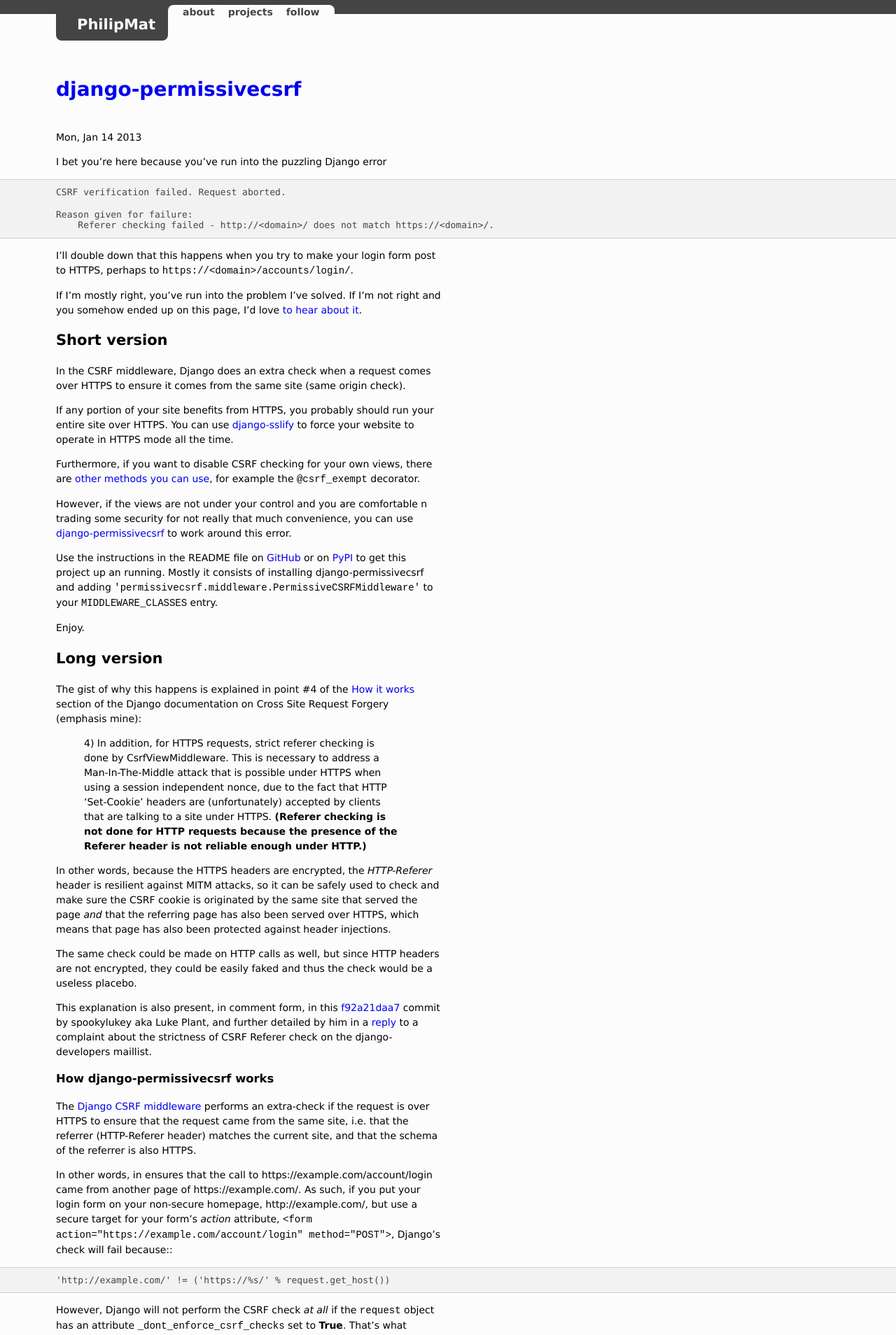
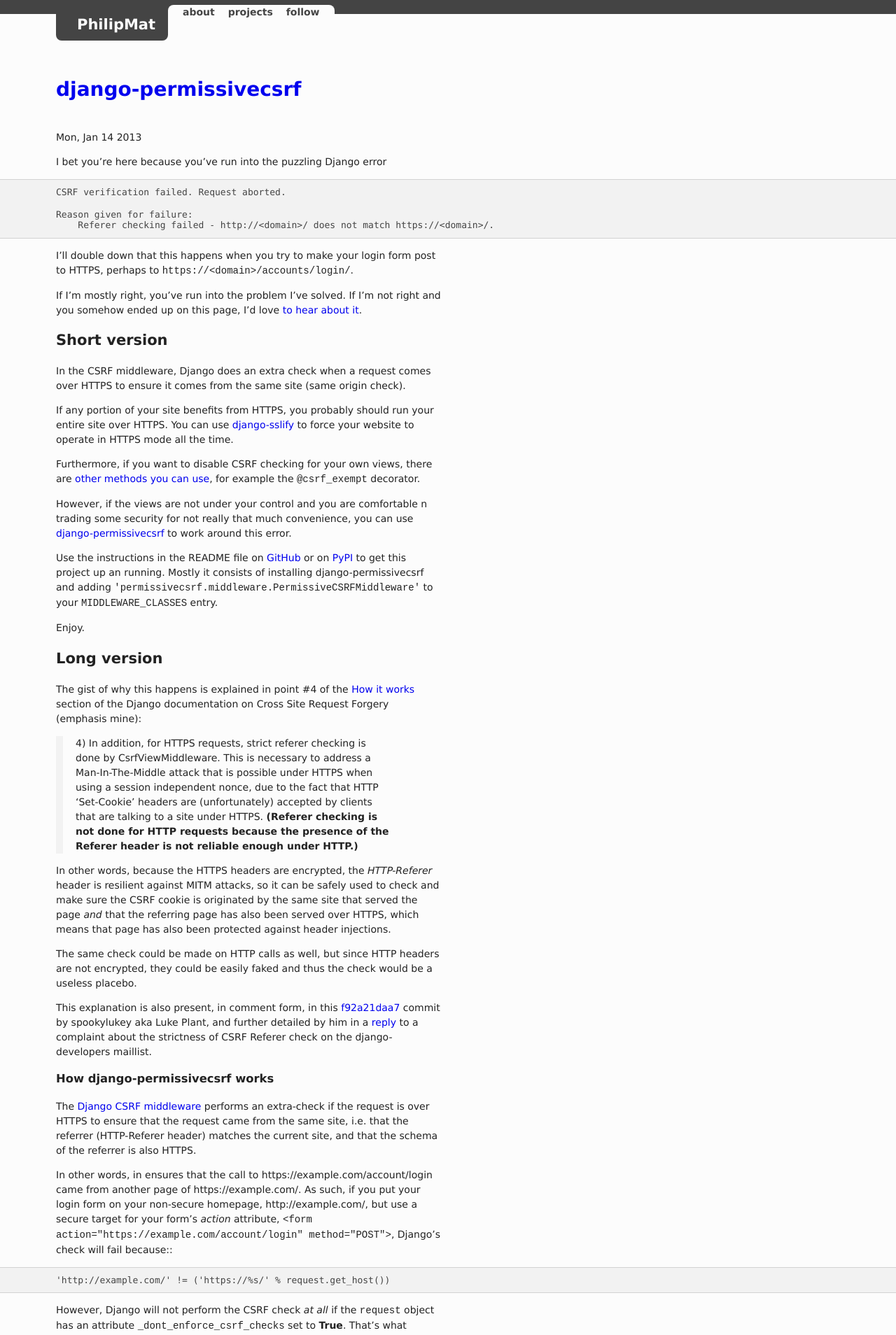
Before and after one commit to philipmat/philipmat.github.io, a Jekyll site: the page built from index.html, in a window 1280 px wide. Shown: the top 1908 px of the page at 70% size. Built offline with Jekyll 4.4.1, drawn with Linux system fonts in a browser that asks for light colours; Markdown is read by kramdown in place of the engine named in the settings.

Commit message:
blockquote and lighter font color

```diff
--- a/media/css/main.css
+++ b/media/css/main.css
@@ -1,6 +1,7 @@
 html { font-size: 14px; }
 body {
 	background: #fcfcfc;
+	color: #222;
 	font: normal 14px/1.5 "Lucida Grande", "Lucida Sans Unicode", Verdana, sans-serif;
 	margin: 0; padding: 0;
 }
@@ -98,11 +99,17 @@
 	overflow:auto;
 }
 
+blockquote {
+	border-left: 10px solid #f2f2f2;
+	padding-left: 18px;
+	margin-left: 0;
+}
+
 #copyright {
-	color: #777777;
+	color: #777;
 	font-size: x-small;
 	margin-top: 40px;
-	border-top: 1px solid #777777;
+	border-top: 1px solid #777;
 	padding: 8px 80px;
 }
 
```
